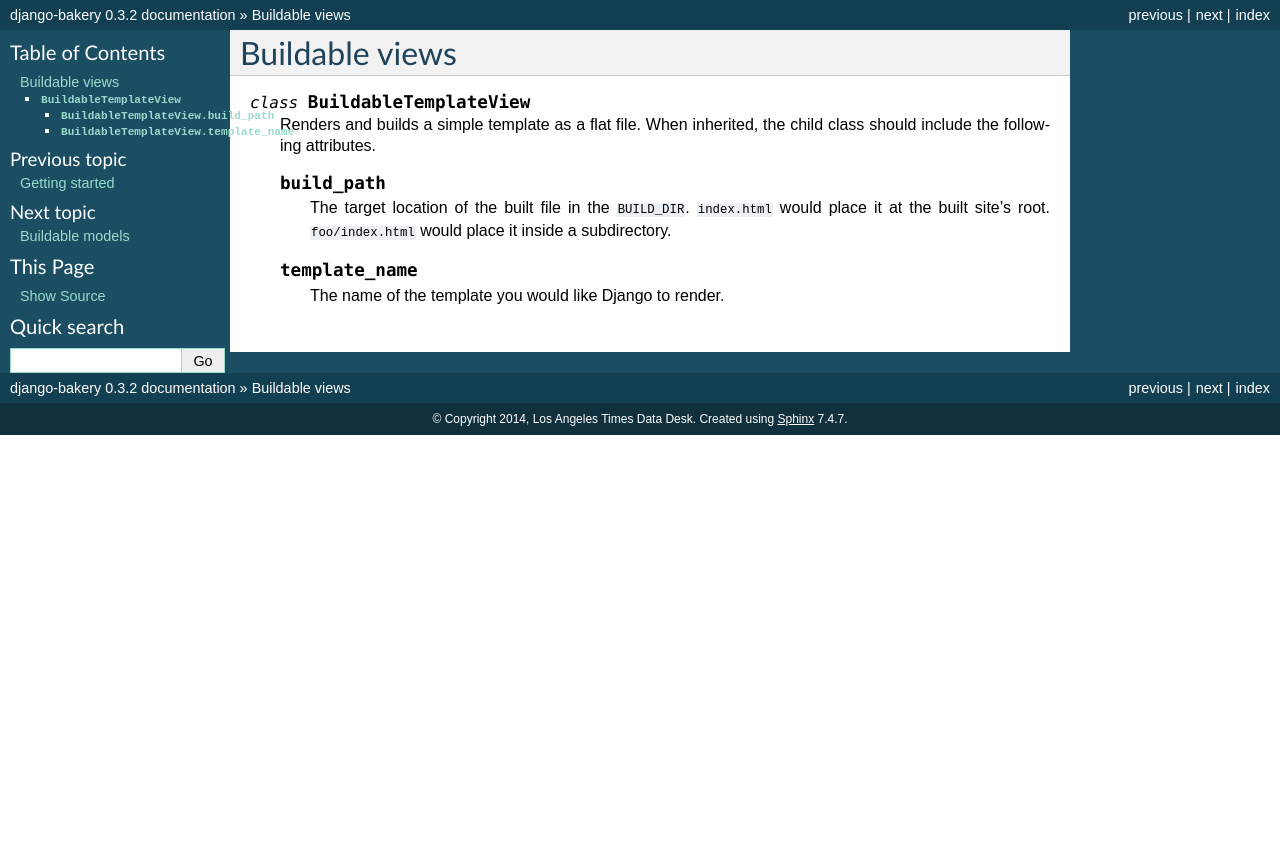
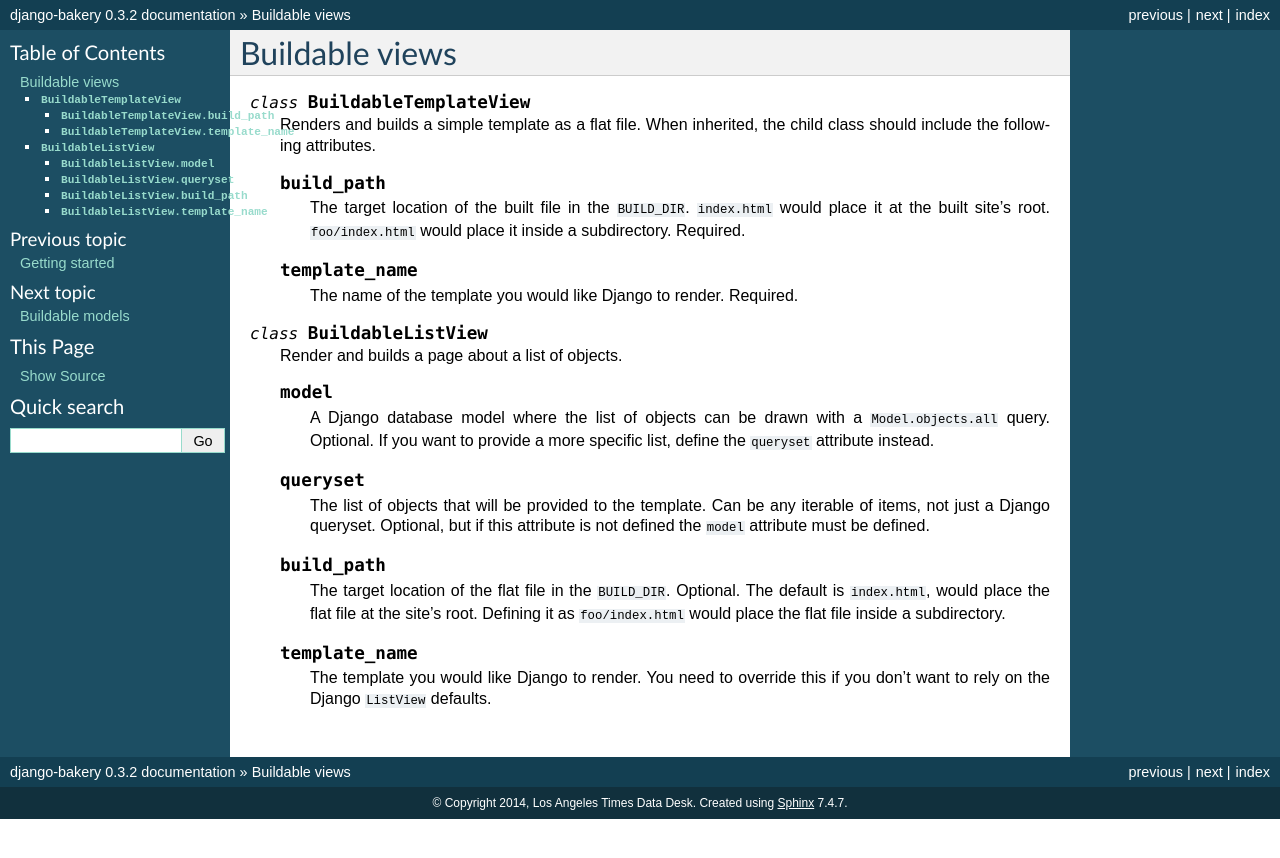
Before and after one commit to Sibizwan5/django-bakery, a Sphinx documentation site: the page built from docs/buildableviews.rst, in a window 1280 px wide. Shown: the top 858 px of the page. Built offline with Sphinx 7.4.7, drawn with Linux system fonts in a browser that asks for light colours.

Commit message:
Roughed out BuildableListView definition. [skip ci]

```diff
--- a/docs/buildableviews.rst
+++ b/docs/buildableviews.rst
@@ -9,8 +9,39 @@ Buildable views
 
         The target location of the built file in the ``BUILD_DIR``.
         ``index.html`` would place it at the built site's root.
-        ``foo/index.html`` would place it inside a subdirectory.
+        ``foo/index.html`` would place it inside a subdirectory. Required.
 
     .. attribute:: template_name
 
-        The name of the template you would like Django to render.
+        The name of the template you would like Django to render. Required.
+
+
+.. class:: BuildableListView
+
+    Render and builds a page about a list of objects.
+
+    .. attribute:: model
+
+        A Django database model where the list of objects can be drawn
+        with a ``Model.objects.all`` query. Optional. If you want to provide
+        a more specific list, define the ``queryset`` attribute instead.
+
+    .. attribute:: queryset
+
+        The list of objects that will be provided to the template. Can be
+        any iterable of items, not just a Django queryset. Optional, but
+        if this attribute is not defined the ``model`` attribute must be
+        defined.
+
+    .. attribute:: build_path
+
+        The target location of the flat file in the ``BUILD_DIR``.
+        Optional. The default is ``index.html``,  would place the flat file
+        at the site's root. Defining it as ``foo/index.html`` would place
+        the flat file inside a subdirectory.
+
+    .. attribute:: template_name
+
+        The template you would like Django to render. You need
+        to override this if you don't want to rely on the Django ``ListView``
+        defaults.
```
Also changed, not shown: 7 other files.
